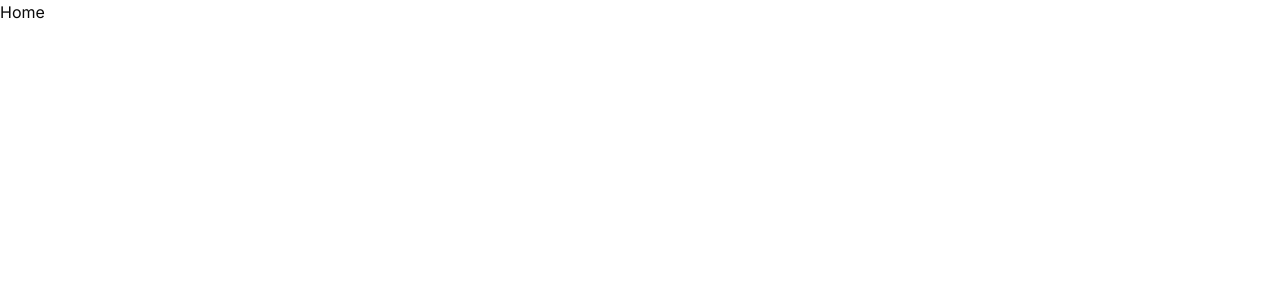
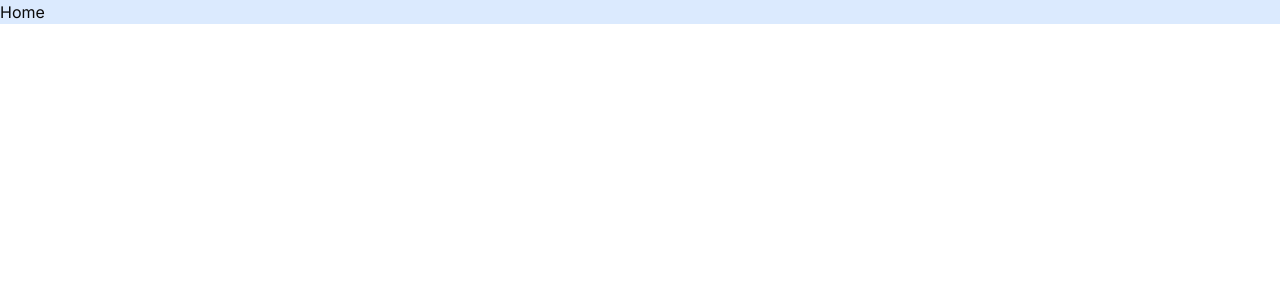
Before and after one commit to vignesh-gupta/zero-path, a Next.js app: page / in a window 1280 px wide. Shown: the top 300 px of the page. Built offline with nearby package versions, Linux system fonts and the light colour scheme.

Commit message:
[updated] dir + layouts

```diff
--- /dev/null
+++ b/app/(auth)/layout.tsx
@@ -0,0 +1,8 @@
+
+export default function AuthLayout({
+  children,
+}: {
+  children: React.ReactNode;
+}) {
+  return <main className="flex items-center justify-center grow">{children}</main>;
+}
--- a/app/(auth)/sign-in/[[...sign-in]]/page.tsx
+++ b/app/(auth)/sign-in/[[...sign-in]]/page.tsx
@@ -1,9 +1,5 @@
 import { SignIn } from "@clerk/nextjs";
 
 export default function Page() {
-  return (
-    <div className="grow flex justify-center items-center">
-      <SignIn />
-    </div>
-  );
+  return <SignIn />;
 }
--- a/app/(auth)/sign-up/[[...sign-up]]/page.tsx
+++ b/app/(auth)/sign-up/[[...sign-up]]/page.tsx
@@ -1,9 +1,5 @@
 import { SignUp } from "@clerk/nextjs";
 
 export default function Page() {
-  return (
-    <div className="grow flex justify-center items-center">
-      <SignUp />
-    </div>
-  );
+  return <SignUp />;
 }
--- /dev/null
+++ b/app/(main)/layout.tsx
@@ -0,0 +1,8 @@
+
+export default function AppLayout({
+  children,
+}: {
+  children: React.ReactNode;
+}) {
+  return <main className="flex flex-col h-full">{children}</main>;
+}
--- a/app/page.tsx
+++ b/app/(main)/page.tsx
@@ -2,6 +2,6 @@ import Image from 'next/image'
 
 export default function Home() {
   return (
-    <div>Home</div>
+    <main className='bg-blue-100'>Home</main>
   )
 }
--- a/app/layout.tsx
+++ b/app/layout.tsx
@@ -20,7 +20,7 @@ export default function RootLayout({
   return (
     <ClerkProvider>
       <html lang="en">
-        <body className={clsx(inter.className, "min-h-screen flex")}>
+        <body className={clsx(inter.className, "min-h-screen flex flex-col")}>
           <Providers
             attribute="class"
             defaultTheme="system"
--- a/middleware.ts
+++ b/middleware.ts
@@ -3,7 +3,9 @@ import { authMiddleware } from "@clerk/nextjs";
 // This example protects all routes including api/trpc routes
 // Please edit this to allow other routes to be public as needed.
 // See https://clerk.com/docs/references/nextjs/auth-middleware for more information about configuring your middleware
-export default authMiddleware({});
+export default authMiddleware({
+      publicRoutes: ["/"]
+});
 
 export const config = {
       matcher: ['/((?!.+\\.[\\w]+$|_next).*)', '/', '/(api|trpc)(.*)'],
```
